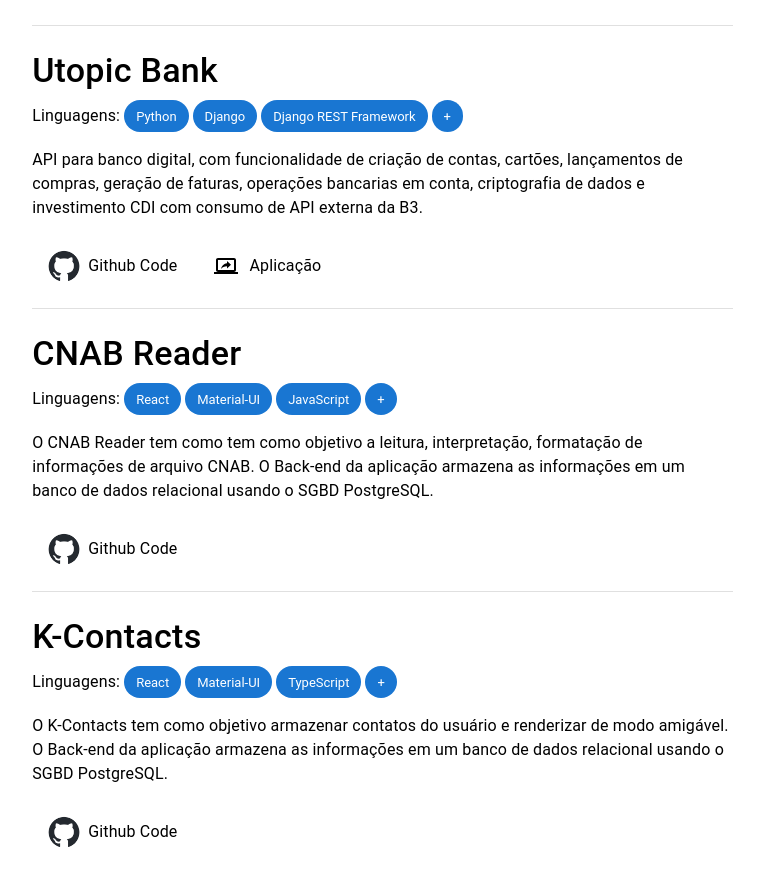
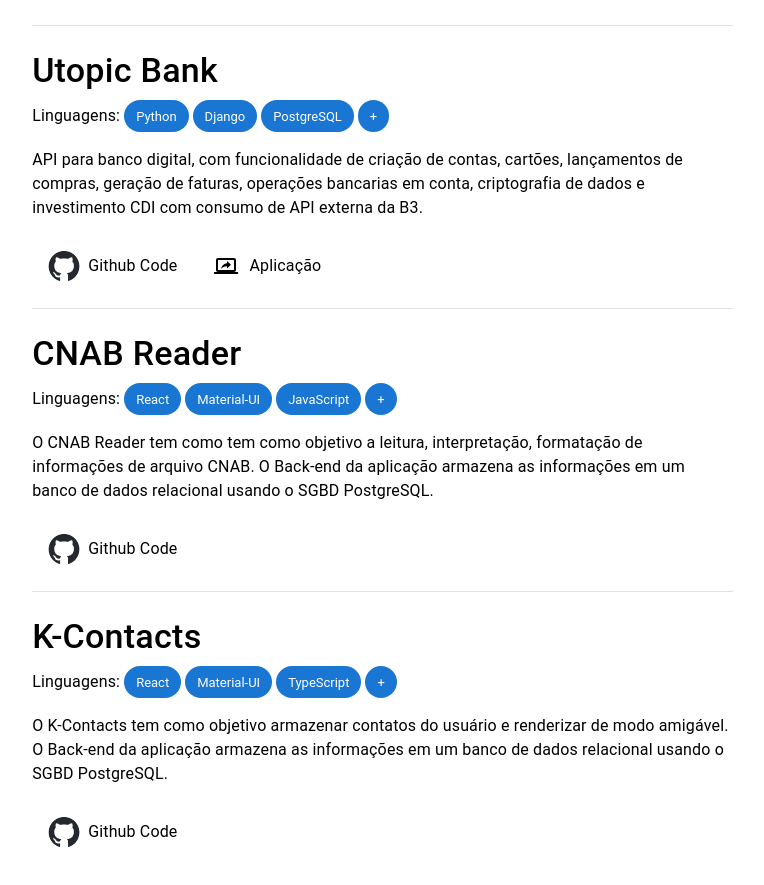
Before and after one commit to WendelBueres/portfolio, a React (Create React App) app: page / in a window 1280 px wide. Shown: the part 1732-2617 px from the top of the page, without its empty margins (459-1223 px from the left). Built offline with nearby package versions, Linux system fonts and the light colour scheme.

Commit message:
refactor: :hammer: atualizadas techs

```diff
--- a/src/utils.userData.ts
+++ b/src/utils.userData.ts
@@ -93,7 +93,13 @@ export const projects: IProject[] = [
   },
   {
     name: "Utopic Bank",
-    techs: ["Python", "Django", "Django REST Framework", "DRF Spectacular"],
+    techs: [
+      "Python",
+      "Django",
+      "PostgreSQL",
+      "Django REST Framework",
+      "DRF Spectacular",
+    ],
     description:
       "API para banco digital, com funcionalidade de criação de contas, cartões, lançamentos de compras, geração de faturas, operações bancarias em conta, criptografia de dados e investimento CDI com consumo de API externa da B3.",
     git_link: "https://github.com/Utopic-Digital-Bank/back-end",
```
